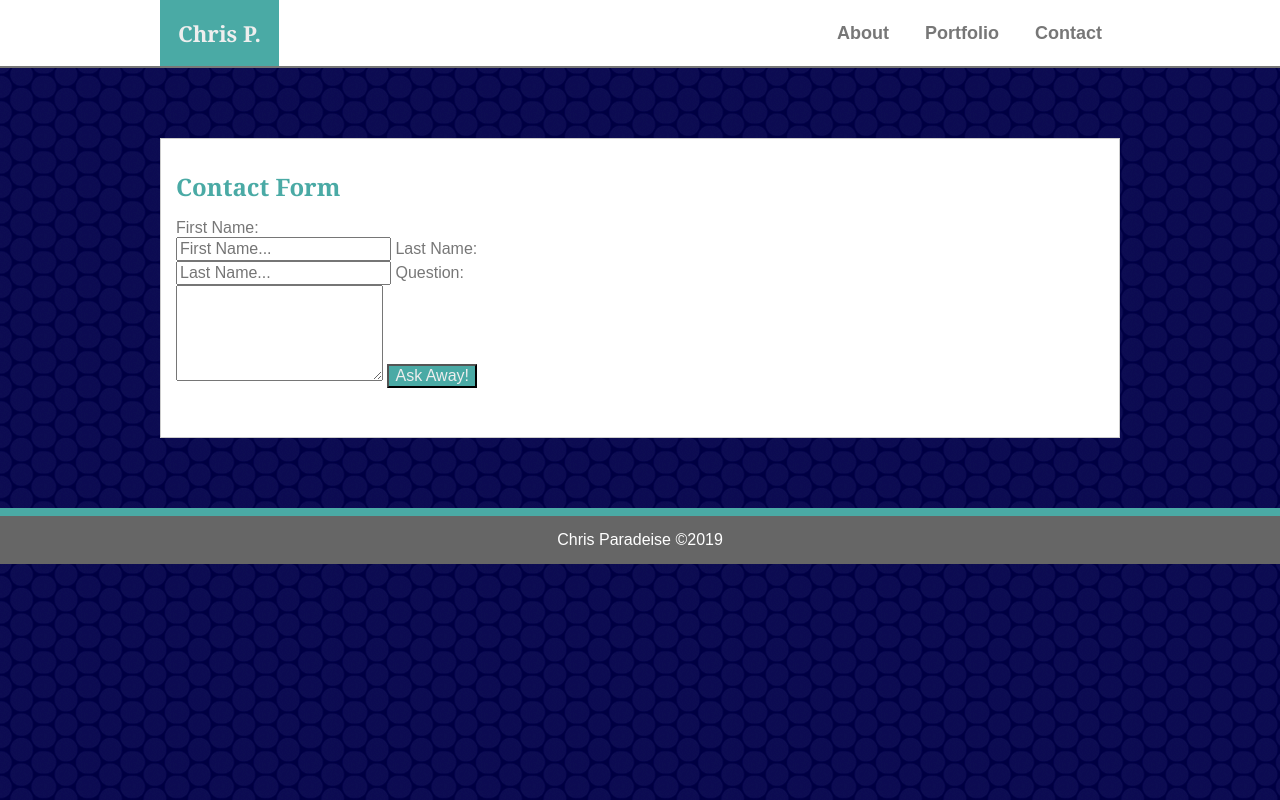
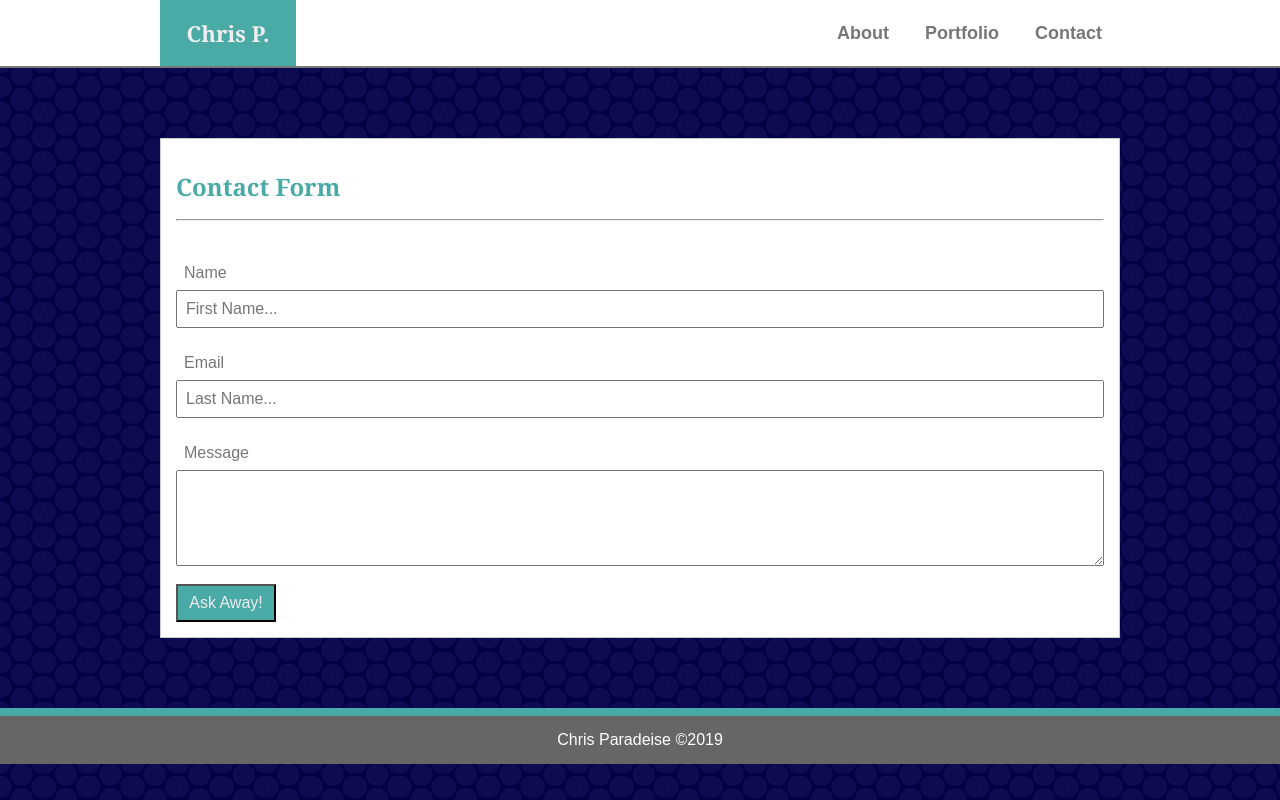
Before and after one commit to chrisp-dev/studentportfolio, a web app: file contact.html in a window 1280 px wide. Run offline with its HTML, style and script files only (its server is not run), Linux system fonts and the light colour scheme.

Commit message:
Updated contact page layout

```diff
--- a/Assets/css/style.css
+++ b/Assets/css/style.css
@@ -35,6 +35,15 @@ h1, h3, h5 {
 button, #brand h5, #brand {
     color: #eeeeee;
     background-color: #4aaaa5;
+    width: 100px;
+}
+
+button {
+    padding: 8px;
+}
+
+input, label {
+    padding: 8px;
 }
 
 hr {
@@ -85,8 +94,7 @@ footer {
     align-items: center;
 }
 
-
-#about {
+main {
     margin: 70px auto;
     min-height: 300px;
     width: 960px;
@@ -95,6 +103,16 @@ footer {
     padding: 15px;
     box-sizing: border-box;
 }
+
+.contact {
+    display: flex;
+    flex-flow: column wrap;
+}
+
+.portfolio {
+
+}
+
 
 .about-img {
     float: left;
--- a/contact.html
+++ b/contact.html
@@ -34,16 +34,19 @@
         <main id="about">
 
             <h1>Contact Form</h1>
-            <form>
-                First Name:<br>
-                <input type="text" placeholder="First Name..." name="firstname">
+            <hr>
+            <form class="contact">
+                <label>Name</label>
+                <input type="text" placeholder="First Name..." name="name">
+                <br>
 
-                Last Name:<br>
-                <input type="text" placeholder="Last Name..." name="lastname">
+                <label>Email</label>
+                <input type="text" placeholder="Last Name..." name="email">
+                <br>
 
-                Question:<br>
-                <textarea name="question" id="cq" cols="20" rows="5"></textarea>
-
+                <label>Message</label>
+                <textarea name="message" id="cq" cols="20" rows="5"></textarea>
+                <br>
                 <button type="submit">Ask Away!</button>
             </form>
         </main>
```
